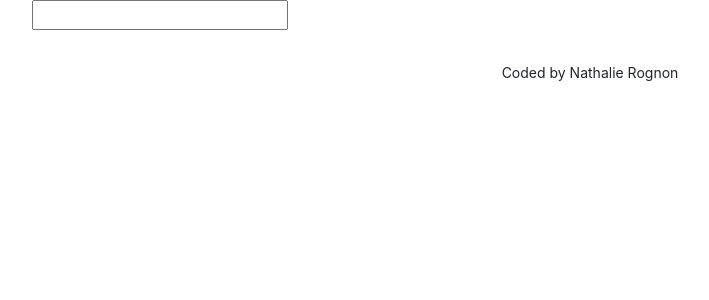
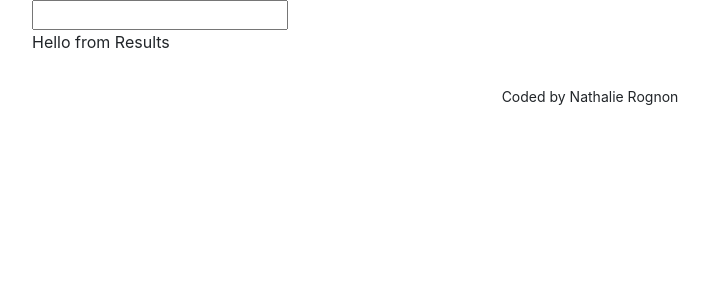
Before and after one commit to natkilima/dictionary-project-2, a React (Create React App) app: page / in a window 1280 px wide. Shown: the top 300 px of the page, without its empty margins (50-759 px from the left). Built offline with nearby package versions, Linux system fonts and the light colour scheme.

Commit message:
results component created

```diff
--- a/src/Dictionary.js
+++ b/src/Dictionary.js
@@ -1,9 +1,11 @@
 import React, { useState } from "react";
 import axios from "axios";
+import Results from "./Results";
 import "./Dictionary.css";
 
 export default function Dictionary() {
   let [keyword, setKeyword] = useState("");
+  let [results, setResults] = useState({});
 
   function handleResponse(response) {
     console.log(response[0]);
@@ -26,6 +28,7 @@ export default function Dictionary() {
       <form onSubmit={search}>
         <input type="search" onChange={handleKeywordChange} />
       </form>
+      <Results />
     </div>
   );
 }
--- /dev/null
+++ b/src/Results.js
@@ -0,0 +1,5 @@
+import React from "react";
+
+export default function Results() {
+  return <div className="Results">Hello from Results</div>;
+}
```
